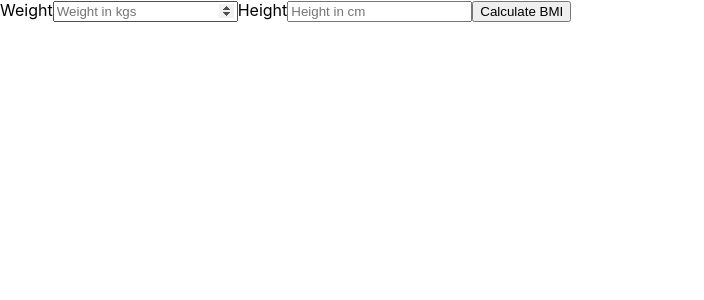
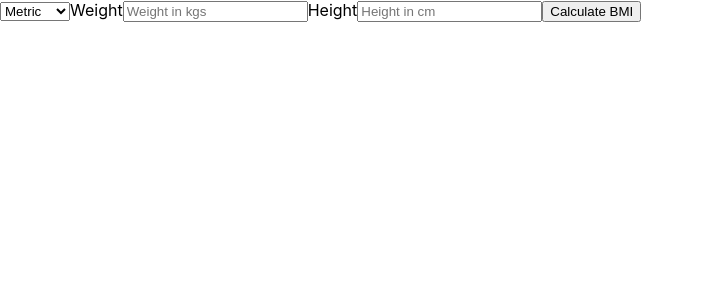
Before and after one commit to robin-lillqvist/React_Bmi_Calculator, a React (Create React App) app: page / in a window 1280 px wide. Shown: the top 300 px of the page, without its empty margins (0-704 px from the left). Built offline with nearby package versions, Linux system fonts and the light colour scheme.

Commit message:
udpate for oliver

```diff
--- a/src/App.jsx
+++ b/src/App.jsx
@@ -8,7 +8,8 @@ class App extends Component {
     weight: "",
     height: "",
     bmiValue: "",
-    bmiMessage: ""
+    bmiMessage: "",
+    countingSystem: ""
   };
 
   onChangeHandler = e => this.setState({ [e.target.name]: e.target.value });
@@ -17,7 +18,8 @@ class App extends Component {
     e.preventDefault();
     const [bmiValue, bmiMessage] = calculateBmi(
       this.state.weight,
-      this.state.height
+      this.state.height,
+      this.state.countingSystem
     );
     this.setState({ bmiValue: bmiValue, bmiMessage: bmiMessage });
   };
@@ -26,6 +28,7 @@ class App extends Component {
     return (
       <div>
         <Form
+          countingSystem={this.state.countingSystem}
           weight={this.state.weight}
           height={this.state.height}
           onChangeHandler={this.onChangeHandler}
--- a/src/components/Form.jsx
+++ b/src/components/Form.jsx
@@ -1,8 +1,20 @@
 import React from "react";
+
+const countingSystem = [
+  { label: "Metric", value: "metric" },
+  { label: "Imperial", value: "imperial" },
+];
+
+
 
 const Form = props => {
   return (
     <form onSubmit={props.onSubmitHandler}>
+      <select id="select-method"
+        onChange={props.onChangeHandler}>
+        <option value="metric">Metric</option>
+        <option value="imperial">Imperial</option>
+      </select>
       <label htmlFor="weight">Weight</label>
       <input
         type="number"
--- a/src/helpers/bmiHelper.js
+++ b/src/helpers/bmiHelper.js
@@ -1,4 +1,12 @@
-export const calculateBmi = (weight, height) => {
+export const calculateBmi = (weight, height, countingSystem) => {
+
+  console.log("CountingMethod is set to: " +countingSystem)
+  if(countingSystem === "imperial"){
+    weight = (weight / 2,20462)
+    height = (height / 2,54)
+    debugger
+  }
+
     const bmiValue = (weight / (((height / 100) * height) / 100)).toFixed(2);
     const bmiMessage = setBMIMessage(bmiValue);
     return [bmiValue, bmiMessage];
```
